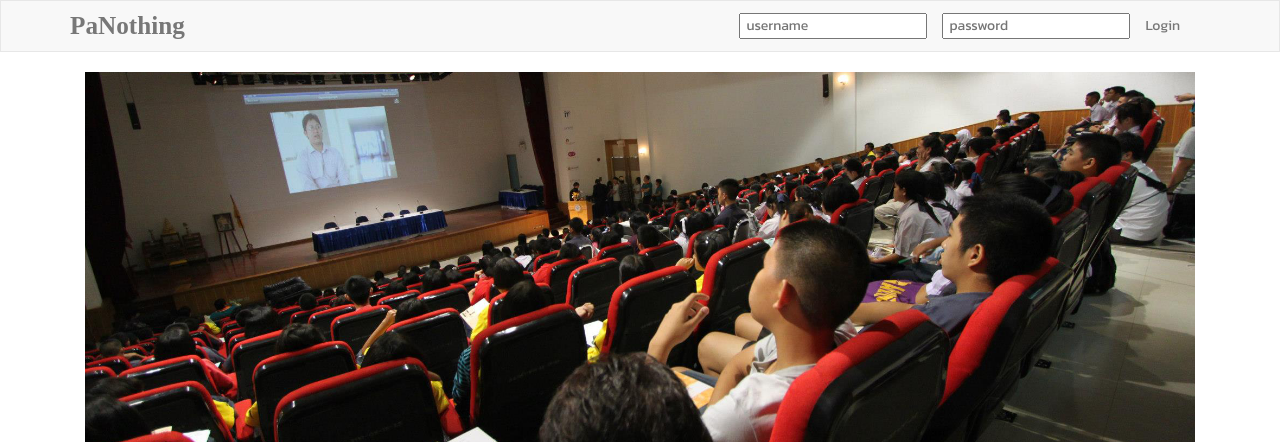
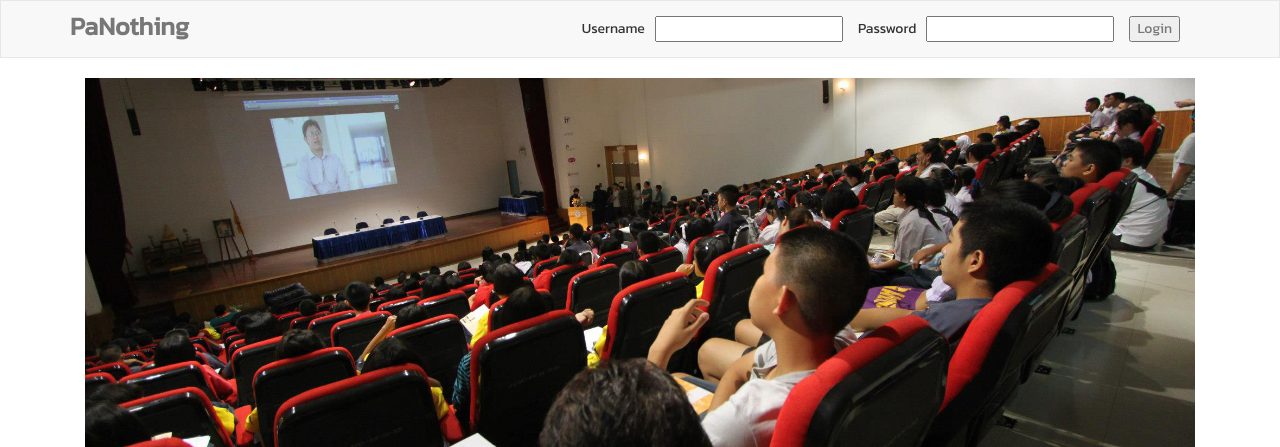
Before and after one commit to kavinvin/PaNothing, a PHP site: page / in a window 1280 px wide. Shown: the top 447 px of the page. Run offline with PHP 8.4, Linux system fonts and the light colour scheme; data comes from the database, SQL or seed files in the repository; some libraries are stand-ins or nearby versions.

Commit message:
Adjust login panel spacing

```diff
--- a/css/custom.css
+++ b/css/custom.css
@@ -7,7 +7,6 @@ body {
 }
 
 .navbar-brand {
-  font-family: century gothic;
   font-weight: bold;
   font-size: 1.8em;
 }
@@ -16,9 +15,15 @@ body {
   float: right;
 }
 
-.login-panel input {
+input[name=user] {
   padding-left: 5px;
-  margin-left: 15px;
+  margin-left: 10px;
+  margin-right: 15px;
+}
+
+input[name=pass] {
+  padding-left: 5px;
+  margin-left: 10px;
 }
 
 #header .item img {
--- a/index.php
+++ b/index.php
@@ -43,11 +43,13 @@
       <a class="navbar-brand" href="#">PaNothing</a>
     </div>
     <div class="collapse navbar-collapse" id="myNavbar">
-      <ul class="nav navbar-nav center login-panel">
-        <li><input type="text" placeholder="username"></li>
-        <li><input type="password" placeholder="password"></li>
-        <li><a href="#">Login</a></li>
-      </ul>
+      <form method="post">
+        <ul class="nav navbar-nav center login-panel">
+          <li>Username<input name="user" type="text"></li>
+          <li>Password<input name="pass" type="password"></li>
+          <li><a href="#"><button>Login</button></a></li>
+        </ul>
+      </form>
     </div>
   </div>
   </nav>
--- a/js/common.js
+++ b/js/common.js
@@ -6,10 +6,5 @@ $(document).ready(function() {
     singleItem : true,
     autoPlay : true,
   });
-  if ($(window).width() < 960) {
 
-  }
-  else {
-
-  }
 });
```
